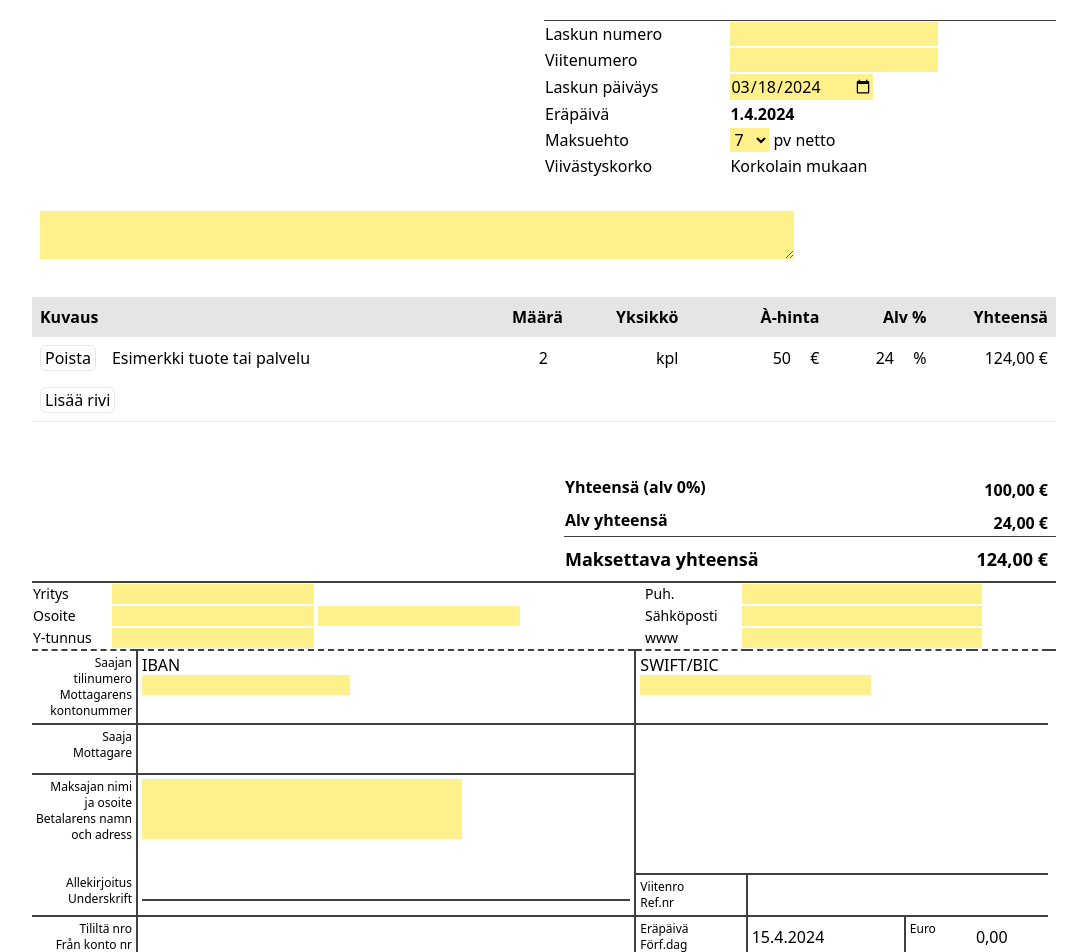
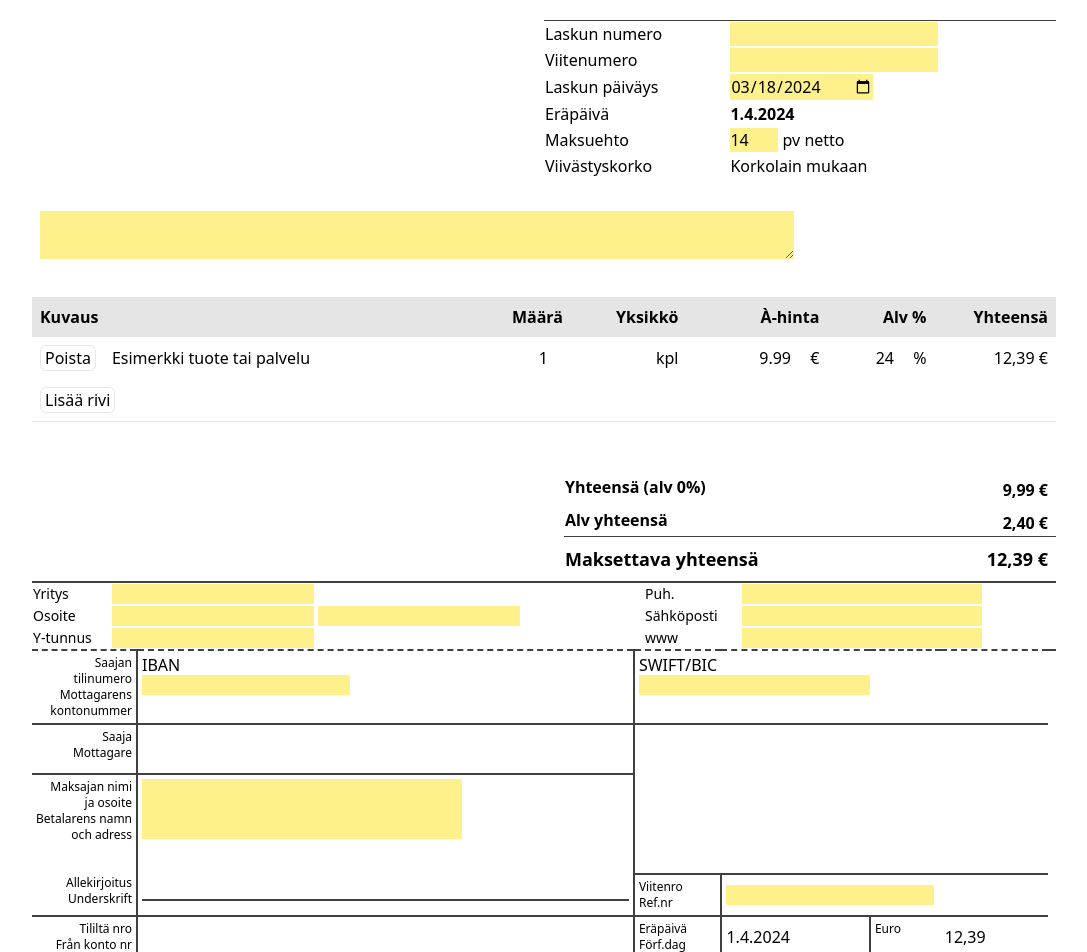
Before and after one commit to friskenstein/laskupohja, a SvelteKit app: page / in a window 1280 px wide. Shown: the part 120-1072 px from the top of the page, without its empty margins (96-1183 px from the left). Built offline with nearby package versions, Linux system fonts and the light colour scheme.

Commit message:
Complete forms

```diff
--- a/src/app.css
+++ b/src/app.css
@@ -1,7 +1,6 @@
 @tailwind base;
 @tailwind components;
 @tailwind utilities;
-
 
 @media print {
 	:root {
@@ -11,6 +10,6 @@
 }
 
 @page {
-	size:21cm 29.7cm;
-	margin:10mm 20mm 10mm 20mm
+	size: 21cm 29.7cm;
+	margin: 10mm 20mm 10mm 20mm;
 }
--- a/src/components/HeaderFin.svelte
+++ b/src/components/HeaderFin.svelte
@@ -1,13 +1,8 @@
 <script lang="ts">
 	import type { State } from '../types/state'
+	import { calculateDueDate } from '$lib/dueDate'
 
 	export let state: State
-
-	function calculateDueDate(state: State): string {
-		const dueDate = new Date(state.invoiceDate)
-		dueDate.setDate(dueDate.getDate() + parseInt(state.dueDays))
-		return dueDate.toLocaleDateString('fi-FI')
-	}
 </script>
 
 <section>
@@ -41,22 +36,24 @@
 					<td>Laskun päiväys</td>
 					<td>
 						<input type="date" class="bg-yellow-200 print:hidden" bind:value={state.invoiceDate} />
-						<span class="hidden print:inline">{new Date(state.invoiceDate).toLocaleDateString('fi-FI')}</span>
+						<span class="hidden print:inline">
+							{new Date(state.invoiceDate).toLocaleDateString('fi-FI')}
+						</span>
 					</td>
 				</tr>
 				<tr>
 					<td>Eräpäivä</td>
-					<td class="font-bold">{ calculateDueDate(state) }</td>
+					<td class="font-bold">{calculateDueDate(state)}</td>
 				</tr>
 				<tr>
 					<td>Maksuehto</td>
 					<td>
-						<select class="bg-yellow-200 print:hidden">
-							<option value="7">7</option>
-							<option value="14">14</option>
-							<option value="30">30</option>
-						</select>
-						<span class="hidden print:inline">30</span>
+						<input
+							type="number"
+							class="w-12 bg-yellow-200 print:hidden"
+							bind:value={state.dueDays}
+						/>
+						<span class="hidden print:inline">{state.dueDays}</span>
 						pv netto
 					</td>
 				</tr>
--- a/src/components/ItemBreakdown.svelte
+++ b/src/components/ItemBreakdown.svelte
@@ -1,7 +1,10 @@
 <script lang="ts">
 	import type { State } from '../types/state'
+	import type { Item } from '../types/item'
+	import { fmtMoney } from '../lib/fmtMoney'
 
 	export let state: State
+	export let items: Item[]
 </script>
 
 <section>
@@ -18,18 +21,26 @@
 			<th class="w-2/12 p-2 text-right">Yhteensä</th>
 		</tr>
 
+		{#each items as item}
 			<tr>
 				<td class="flex flex-row p-2 text-left">
-				<button class="mr-4 rounded-md border px-1 print:hidden">Poista</button>
-				<input type="text" class="w-80" value="Esimerkki tuote tai palvelu" />
+					<button
+						on:click={() => {
+							items = items.filter(i => i !== item)
+						}}
+						class="mr-4 rounded-md border px-1 print:hidden"
+					>
+						Poista
+					</button>
+					<input type="text" class="w-80" bind:value={item[0]} />
 				</td>
 				<td class="text-right">
-				<input type="number" class="w-20 text-right print:hidden" value="2" />
-				<span class="hidden print:inline">2</span>
+					<input type="number" class="w-20 text-right print:hidden" bind:value={item[1]} />
+					<span class="hidden print:inline">{item[1]}</span>
 				</td>
 				<td class="text-right">
-				<input type="text" class="w-16 text-right print:hidden" value="kpl" />
-				<span class="hidden print:inline">kpl</span>
+					<input type="text" class="w-16 text-right print:hidden" bind:value={item[2]} />
+					<span class="hidden print:inline">{item[2]}</span>
 				</td>
 				<td class="text-right">
 					<input
@@ -37,21 +48,27 @@
 						step="0.01"
 						max="999999.99"
 						class="w-28 text-right print:hidden"
-					value="50"
+						bind:value={item[3]}
 					/>
-				<span class="hidden print:inline">50,00</span>
-				€
+					<span class="print:hidden">€</span>
+					<span class="hidden print:inline">{fmtMoney(item[3])}</span>
 				</td>
 				<td class="text-right">
-				<input type="number" class="w-12 text-right print:hidden" value="24" />
-				<span class="hidden print:inline">24</span>
+					<input type="number" class="w-12 text-right print:hidden" bind:value={item[4]} />
+					<span class="hidden print:inline">{item[4]}</span>
 					%
 				</td>
-			<td class="p-2 text-right">124,00 €</td>
+				<td class="p-2 text-right">{fmtMoney(item[1] * item[3] * (item[4] * 0.01 + 1))}</td>
 			</tr>
+		{/each}
 
 		<tr class="border-b border-neutral-200">
-			<button class="m-2 rounded-md border px-1 print:hidden">Lisää rivi</button>
+			<button
+				class="m-2 rounded-md border px-1 print:hidden"
+				on:click={() => (items = [...items, ['', 1, '', 0, 24]])}
+			>
+				Lisää rivi
+			</button>
 		</tr>
 
 		<br />
@@ -60,20 +77,22 @@
 		<tr>
 			<td colspan="2"></td>
 			<td colspan="3" class="font-bold">Yhteensä (alv 0%)</td>
-			<td class="pr-2 pt-2 text-right font-bold">100,00 €</td>
+			<td class="pr-2 pt-2 text-right font-bold">
+				{fmtMoney(items.reduce((acc, item) => acc + item[1] * item[3], 0))}
+			</td>
 		</tr>
 		<tr>
 			<td colspan="2"></td>
 			<td colspan="3" class="font-bold">Alv yhteensä</td>
-			<td class="pr-2 pt-2 text-right font-bold">24,00 €</td>
+			<td class="pr-2 pt-2 text-right font-bold">
+				{fmtMoney(items.reduce((acc, item) => acc + item[1] * item[3] * item[4] * 0.01, 0))}
+			</td>
 		</tr>
 		<tr>
 			<td colspan="2"></td>
-			<td colspan="2" class="border-t border-neutral-700 text-lg font-bold">
-				Maksettava yhteensä
-			</td>
+			<td colspan="2" class="border-t border-neutral-700 text-lg font-bold">Maksettava yhteensä</td>
 			<td colspan="2" class="border-t border-neutral-700 p-2 text-right text-lg font-bold">
-				124,00 €
+				{fmtMoney(items.reduce((acc, item) => acc + item[1] * item[3] * (item[4] * 0.01 + 1), 0))}
 			</td>
 		</tr>
 	</table>
--- a/src/components/PaymentDetailsFin.svelte
+++ b/src/components/PaymentDetailsFin.svelte
@@ -1,26 +1,36 @@
+<script lang="ts">
+	import { fmtMoney } from '$lib/fmtMoney'
+	import { calculateDueDate } from '$lib/dueDate'
+	import type { Item } from '../types/item'
+	import type { State } from '../types/state'
+
+	export let state: State
+	export let items: Item[]
+</script>
+
 <section>
 	<table class="w-full border-t-2 border-neutral-700 text-sm">
 		<tr>
 			<td>Yritys</td>
-			<td><input class="bg-yellow-200 print:bg-white" value="" /></td>
+			<td><input class="bg-yellow-200 print:bg-white" bind:value={state.companyName} /></td>
 			<td>Puh.</td>
-			<td><input class="w-60 bg-yellow-200 print:bg-white" value="" /></td>
+			<td><input class="w-60 bg-yellow-200 print:bg-white" bind:value={state.companyPhone} /></td>
 		</tr>
 		<tr>
 			<td>Osoite</td>
 			<td>
-				<input class="bg-yellow-200 print:hidden" value="" />
-				<input class="bg-yellow-200 print:hidden" value="" />
-				<span class="hidden print:inline">,</span>
+				<input class="bg-yellow-200 print:hidden" bind:value={state.companyAddress1} />
+				<input class="bg-yellow-200 print:hidden" bind:value={state.companyAddress2} />
+				<span class="hidden print:inline">{state.companyAddress1}, {state.companyAddress2}</span>
 			</td>
 			<td>Sähköposti</td>
-			<td><input class="w-60 bg-yellow-200 print:bg-white" value="" /></td>
+			<td><input class="w-60 bg-yellow-200 print:bg-white" bind:value={state.companyEmail} /></td>
 		</tr>
 		<tr>
 			<td>Y-tunnus</td>
-			<td><input class="bg-yellow-200 print:bg-white" value="" /></td>
+			<td><input class="bg-yellow-200 print:bg-white" bind:value={state.companyYtunnus} /></td>
 			<td>www</td>
-			<td><input class="w-60 bg-yellow-200 print:bg-white" value="" /></td>
+			<td><input class="w-60 bg-yellow-200 print:bg-white" bind:value={state.companyWww} /></td>
 		</tr>
 	</table>
 
@@ -38,12 +48,12 @@
 			<td class="w-6/12 border-b-2 border-r-2 border-neutral-700 p-1 align-top">
 				IBAN
 				<br />
-				<input type="text" class="w-52 bg-yellow-200 print:bg-white" value="" />
+				<input type="text" class="w-52 bg-yellow-200 print:bg-white" bind:value={state.iban} />
 			</td>
 			<td class="w-5/12 border-b-2 border-neutral-700 p-1 align-top" colspan="4">
 				SWIFT/BIC
 				<br />
-				<input class="bg-yellow-200 print:bg-white" value="" />
+				<input class="bg-yellow-200 print:bg-white" bind:value={state.swiftBic} />
 			</td>
 		</tr>
 		<tr>
@@ -87,11 +97,11 @@
 				Underskrift
 			</td>
 			<td class="border-b-2 border-r-2 border-neutral-700 p-1 align-top" rowspan="2">
-				<input class="w-80 bg-yellow-200 print:bg-white" value="" />
+				<input class="w-80 bg-yellow-200 print:bg-white" bind:value={state.payerName} />
 				<br />
-				<input class="w-80 bg-yellow-200 print:bg-white" value="" />
+				<input class="w-80 bg-yellow-200 print:bg-white" bind:value={state.payerAddress1} />
 				<br />
-				<input class="w-80 bg-yellow-200 print:bg-white" value="" />
+				<input class="w-80 bg-yellow-200 print:bg-white" bind:value={state.payerAddress2} />
 				<br />
 				<br />
 				<br />
@@ -106,7 +116,9 @@
 				<br />
 				Ref.nr
 			</td>
-			<td class="border-b-2 border-neutral-700 p-1" colspan="3"></td>
+			<td class="border-b-2 border-neutral-700 p-1" colspan="3">
+				<input type="text" class="w-52 bg-yellow-200 print:bg-white" bind:value={state.reference} />
+			</td>
 		</tr>
 		<tr>
 			<td class="border-b-2 border-r-2 border-neutral-700 p-1 text-right text-xs">
@@ -120,9 +132,13 @@
 				<br />
 				Förf.dag
 			</td>
-			<td class="border-b-2 border-r-2 border-neutral-700 p-1">15.4.2024</td>
+			<td class="border-b-2 border-r-2 border-neutral-700 p-1">{calculateDueDate(state)}</td>
 			<td class="border-b-2 border-neutral-700 p-1 align-top text-xs">Euro</td>
-			<td class="border-b-2 border-neutral-700 p-1">0,00</td>
+			<td class="border-b-2 border-neutral-700 p-1">
+				{fmtMoney(
+					items.reduce((acc, item) => acc + item[1] * item[3] * (item[4] * 0.01 + 1), 0)
+				).replace('€', '')}
+			</td>
 		</tr>
 	</table>
 
--- /dev/null
+++ b/src/lib/dueDate.ts
@@ -0,0 +1,7 @@
+import type { State } from '../types/state'
+
+export function calculateDueDate(state: State): string {
+	const dueDate = new Date(state.invoiceDate)
+	dueDate.setDate(dueDate.getDate() + parseInt(state.dueDays))
+	return dueDate.toLocaleDateString('fi-FI')
+}
--- /dev/null
+++ b/src/lib/fmtMoney.ts
@@ -0,0 +1,7 @@
+export function fmtMoney(amount: number) {
+	return new Intl.NumberFormat('fi-FI', {
+		style: 'currency',
+		currency: 'EUR',
+		maximumFractionDigits: 2,
+	}).format(amount)
+}
--- a/src/lib/index.ts
+++ /dev/null
@@ -1 +0,0 @@
-// place files you want to import through the `$lib` alias in this folder.
--- a/src/routes/+page.svelte
+++ b/src/routes/+page.svelte
@@ -5,6 +5,7 @@
 	import PaymentDetailsFin from '../components/PaymentDetailsFin.svelte'
 	import { pushState } from '$app/navigation'
 	import type { State } from '../types/state'
+	import type { Item } from '../types/item'
 
 	let today = new Date()
 
@@ -34,12 +35,16 @@
 		companyWww: $page.url.searchParams.get('companyWww') ?? '',
 	}
 
-
+	let items: Item[] = JSON.parse(
+		$page.url.searchParams.get('items') ?? '[["Esimerkki tuote tai palvelu",1,"kpl",9.99,24]]'
+	)
+	let lang = 'fi'
 </script>
 
 <header class="flex flex-row justify-center p-4 print:hidden">
 	<select
 		class="relative m-2 rounded bg-blue-400 p-1 text-white shadow hover:left-0.5 hover:top-0.5"
+		bind:value={lang}
 	>
 		<option value="fi" class="">Suomi</option>
 		<option value="en" class="">EU / 🌐</option>
@@ -53,6 +58,7 @@
 			for (const [key, value] of Object.entries(state)) {
 				url.searchParams.set(key, value ?? '')
 			}
+			url.searchParams.set('items', JSON.stringify(items))
 			// set the URL without reloading the page
 			pushState(url.toString(), {})
 		}}
@@ -63,8 +69,8 @@
 
 <main class="flex flex-col items-center print:h-screen">
 	<article class="flex h-full w-full max-w-5xl flex-col justify-between print:max-w-none">
-		<HeaderFin {state} />
-		<ItemBreakdown  {state}/>
-		<PaymentDetailsFin />
+		<HeaderFin bind:state />
+		<ItemBreakdown bind:state bind:items />
+		<PaymentDetailsFin bind:state {items} />
 	</article>
 </main>
--- /dev/null
+++ b/src/types/item.ts
@@ -0,0 +1,7 @@
+export type Item = [
+	description: string,
+	quantity: number,
+	unit: string,
+	unitPrice: number,
+	vat: number,
+]
```
Lines whose indentation alone changed are shown as unchanged.
